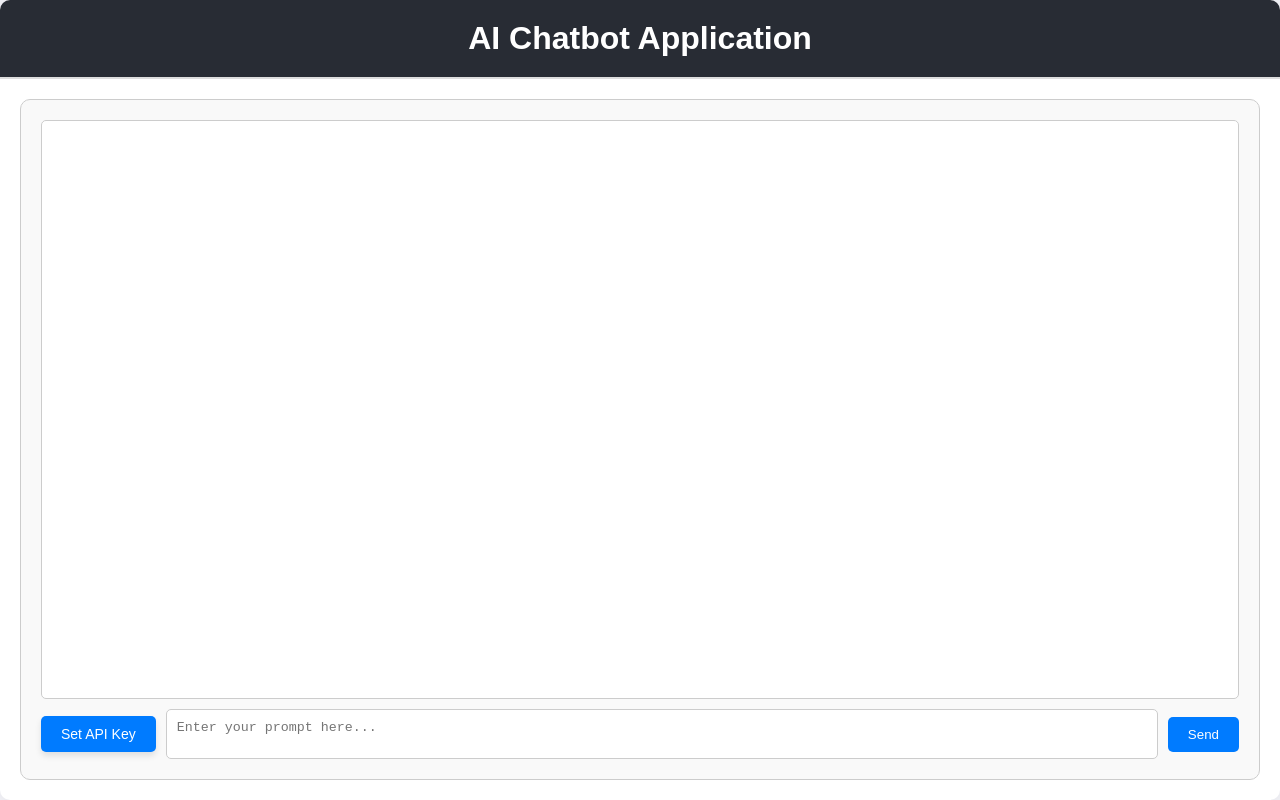
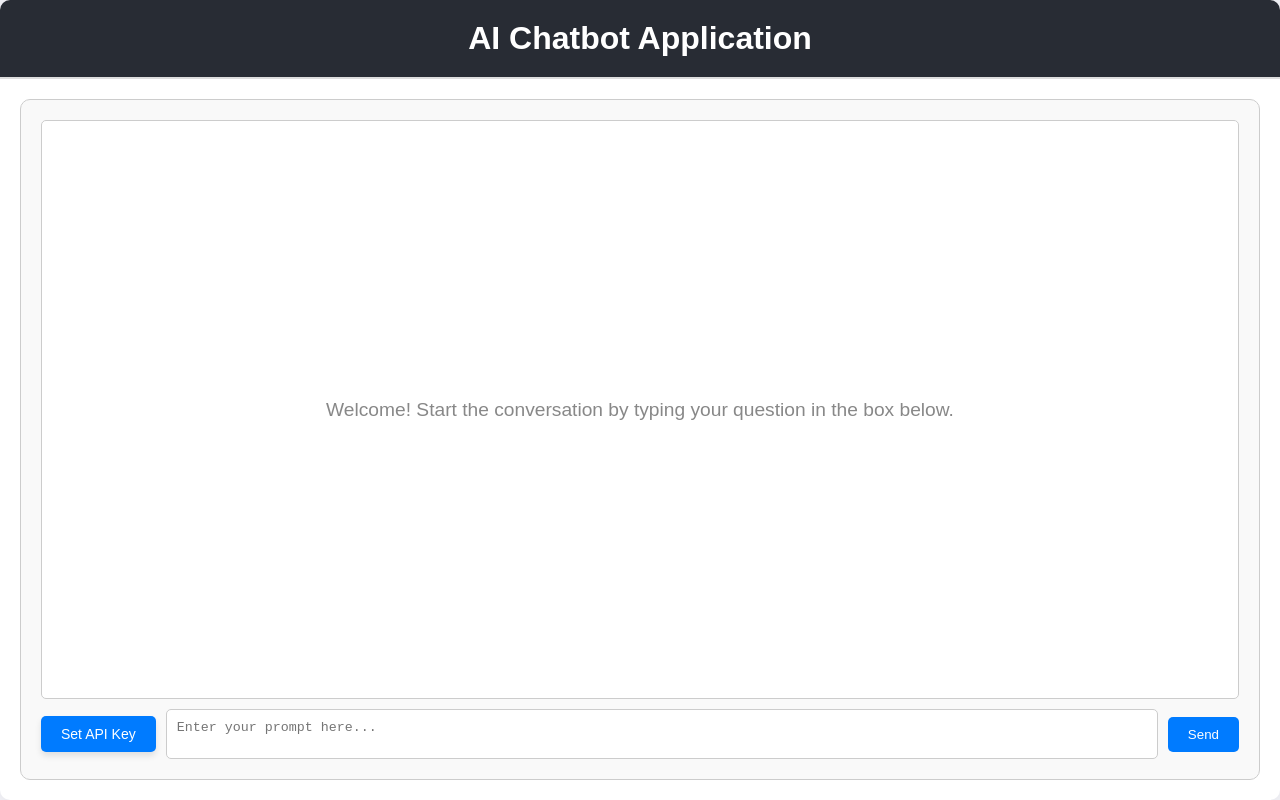
Before and after one commit to Jaidarshan/CHATBOT_APPLICATION, a React (Create React App) app: page / in a window 1280 px wide. Built offline with nearby package versions, Linux system fonts and the light colour scheme.

Commit message:
modified conversation history box

```diff
--- a/src/App.css
+++ b/src/App.css
@@ -42,6 +42,17 @@ body, html {
   padding: 20px;
   overflow: hidden;
 }
+
+.chat-placeholder {
+  display: flex;
+  justify-content: center;
+  align-items: center;
+  height: 100%;
+  color: #888;
+  font-size: 1.2em;
+  text-align: center;
+}
+
 
 .chat-container {
   flex-grow: 1;
--- a/src/Chatbot.js
+++ b/src/Chatbot.js
@@ -41,7 +41,12 @@ const Chatbot = () => {
     return (
         <div className="chat-container">
             <div className="chat-history">
-                {conversation.map((entry, index) => (
+                {conversation.length === 0 ? (
+                    <div className="chat-placeholder">
+                        <p>Welcome! Start the conversation by typing your question in the box below.</p>
+                    </div>
+                ) : (
+                    conversation.map((entry, index) => (
                         <div key={index} className={`chat-entry ${entry.type}`}>
                             <div className="chat-message">
                                 {entry.type === 'bot' ? (
@@ -51,7 +56,8 @@ const Chatbot = () => {
                                 )}
                             </div>
                         </div>
-                ))}
+                    ))
+                )}
             </div>
 
             <form className="chat-input-form" onSubmit={handleSubmit}>
```
Lines whose indentation alone changed are shown as unchanged.
